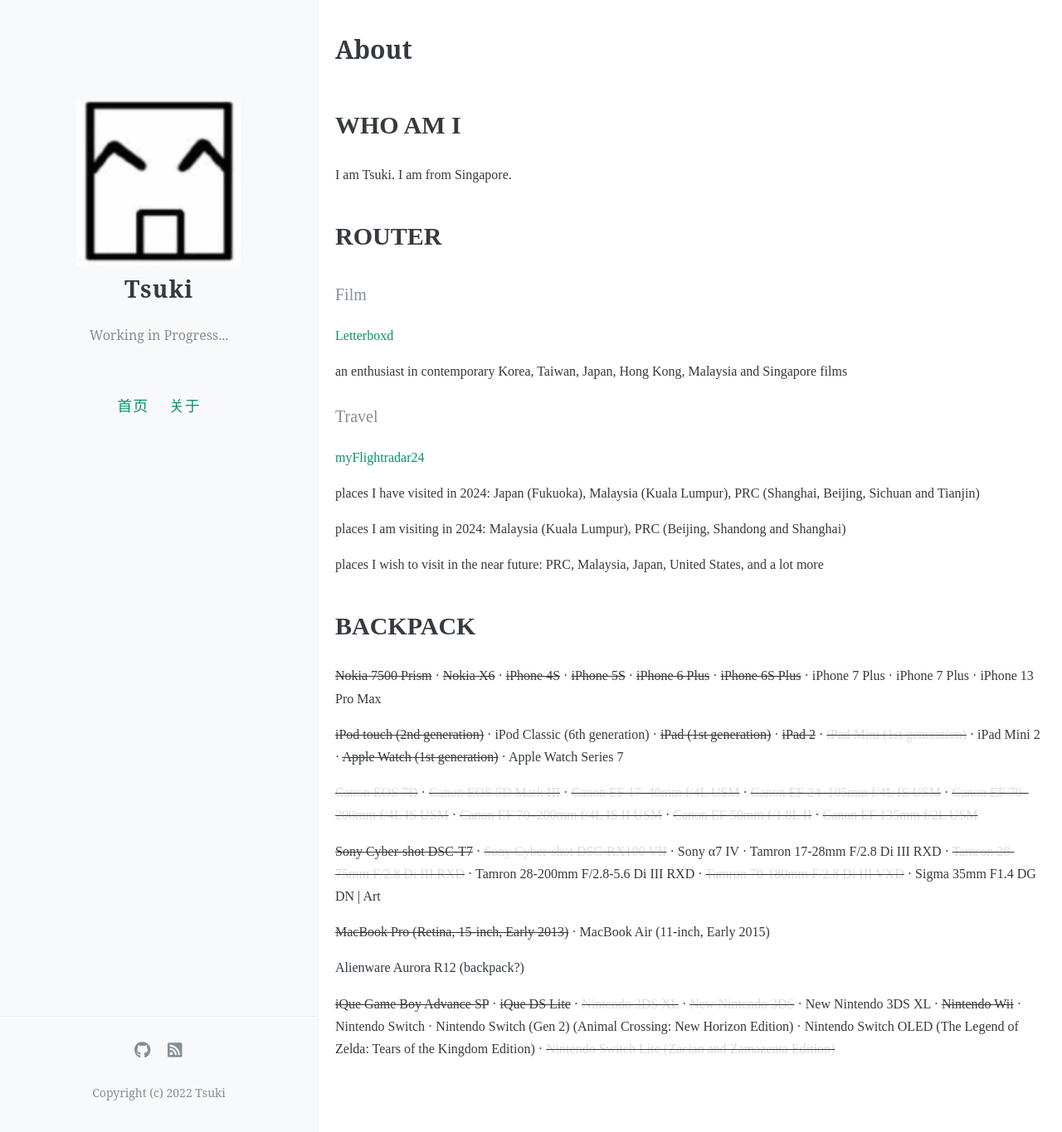
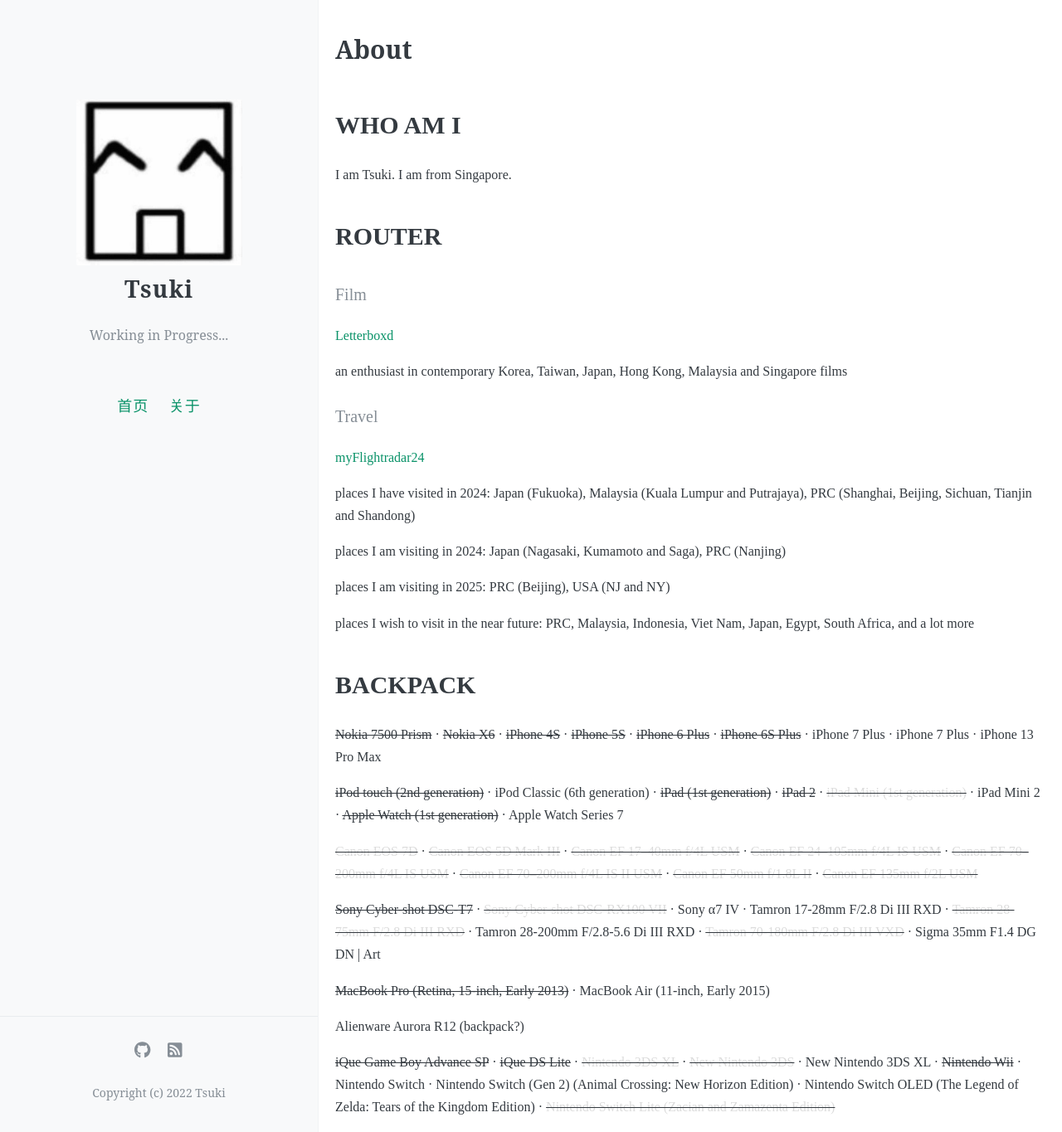
Before and after one commit to tsukisg/tsukisg.github.io, a Jekyll site: the page built from about.md, in a window 1280 px wide and 1365 px high. Shown: the whole window at 83% size. Built offline with Jekyll 4.4.1, drawn with Linux system fonts in a browser that asks for light colours; comment, search, counter and statistics services are not loaded.

Commit message:
update about.md

```diff
--- a/about.md
+++ b/about.md
@@ -20,11 +20,13 @@ permalink: /about/
 
 [<font face="futura">myFlightradar24</font>](https://my.flightradar24.com/Tsuki)
 
-<p><font face="futura">places I have visited in 2024: Japan (Fukuoka), Malaysia (Kuala Lumpur), PRC (Shanghai, Beijing, Sichuan and Tianjin)</font></p>
+<p><font face="futura">places I have visited in 2024: Japan (Fukuoka), Malaysia (Kuala Lumpur and Putrajaya), PRC (Shanghai, Beijing, Sichuan, Tianjin and Shandong)</font></p>
 
-<p><font face="futura">places I am visiting in 2024: Malaysia (Kuala Lumpur), PRC (Beijing, Shandong and Shanghai)</font></p>
+<p><font face="futura">places I am visiting in 2024: Japan (Nagasaki, Kumamoto and Saga), PRC (Nanjing)</font></p>
 
-<p><font face="futura">places I wish to visit in the near future: PRC, Malaysia, Japan, United States, and a lot more</font></p>
+<p><font face="futura">places I am visiting in 2025: PRC (Beijing), USA (NJ and NY)</font></p>
+
+<p><font face="futura">places I wish to visit in the near future: PRC, Malaysia, Indonesia, Viet Nam, Japan, Egypt, South Africa, and a lot more</font></p>
 
 # <font face="futura">BACKPACK</font>
 
```
